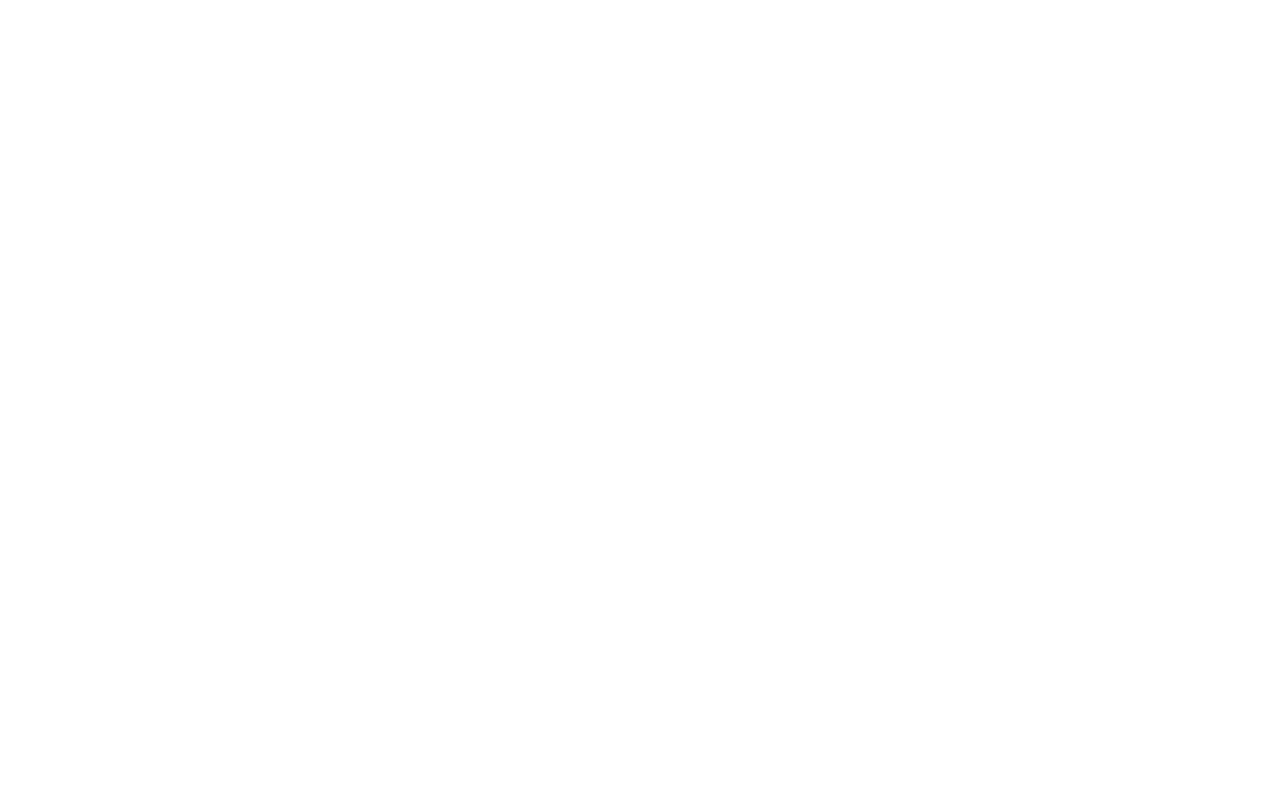
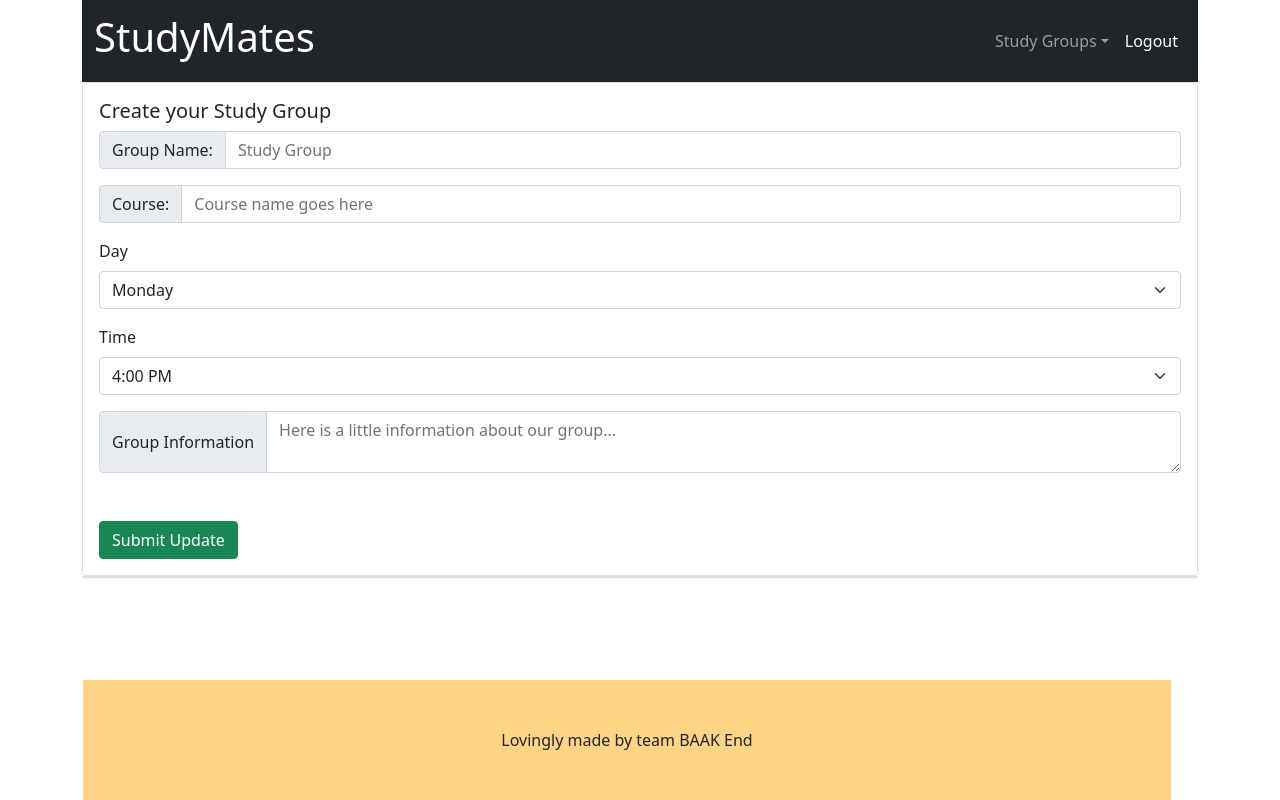
Before and after one commit to bleuLenny/StudyMates, a React (Create React App) app in the folder frontend/: page /update in a window 1280 px wide. Before the commit this address had no page. Built offline with nearby package versions, Linux system fonts and the light colour scheme.

Commit message:
add update page and routing for it

```diff
--- a/frontend/src/Routing.jsx
+++ b/frontend/src/Routing.jsx
@@ -9,6 +9,7 @@ import Dashboard from "./pages/dashboard/Dashboard";
 import Search from "./pages/dashboard/Search";
 import Carousel from "./components/Carousel/Carousel";
 import CreatePage from "./pages/CRUD/CreatePage";
+import UpdatePage from "./pages/CRUD/UpdatePage";
 
 const Routing = () => {
   return (
@@ -26,6 +27,7 @@ const Routing = () => {
             <Route path="/search" element={<Search />} />
             <Route path="/carousel" element={<Carousel />} />
             <Route path="/create" element={<CreatePage/>}/>
+            <Route path="/update" element={<UpdatePage/>}/>
 
           </Routes>
         </div>
--- /dev/null
+++ b/frontend/src/components/CRUD/Update.js
@@ -0,0 +1,83 @@
+import React from "react";
+import {
+  Button,
+  Col,
+  Card,
+  Form,
+  FormControl,
+  InputGroup,
+} from "react-bootstrap";
+import "bootstrap/dist/css/bootstrap.min.css";
+import Header from "../../pages/dashboard/Header";
+import Footer from "../../pages/dashboard/Footer";
+
+const Update = () => {
+  return (
+    <div>
+      <Header />
+      <Card className="creategrid">
+        <Card.Body>
+          <Card.Title>Create your Study Group</Card.Title>
+          <InputGroup className="mb-3">
+            <InputGroup.Text id="basic-addon1">Group Name: </InputGroup.Text>
+            <FormControl
+              placeholder="Study Group"
+              aria-label="groupname"
+              aria-describedby="basic-addon1"
+            />
+          </InputGroup>
+          <InputGroup className="mb-3">
+            <InputGroup.Text id="basic-addon1">Course: </InputGroup.Text>
+            <FormControl
+              placeholder="Course name goes here"
+              aria-label="coursename"
+              aria-describedby="basic-addon1"
+            />
+          </InputGroup>
+          <Form.Group as={Col} controlId="formGridState" className="mb-3">
+            <Form.Label>Day</Form.Label>
+            <Form.Select defaultValue="Choose...">
+              <option>Monday</option>
+              <option>Tuesday</option>
+              <option>Wednesday</option>
+              <option>Thursday</option>
+              <option>Friday</option>
+              <option>Saturday</option>
+              <option>Sunday</option>
+            </Form.Select>
+          </Form.Group>
+          <Form.Group as={Col} controlId="formGridState" className="mb-3">
+            <Form.Label>Time</Form.Label>
+            <Form.Select defaultValue="Choose...">
+              <option>4:00 PM</option>
+              <option>4:30 PM</option>
+              <option>5:00 PM</option>
+              <option>5:30 PM</option>
+              <option>6:00 PM</option>
+              <option>6:30 PM</option>
+              <option>7:00 PM</option>
+              <option>7:30 PM</option>
+              <option>8:00 PM</option>
+              <option>8:30 PM</option>
+              <option>9:00 PM</option>
+              <option>9:30 PM</option>
+              <option>10:00 PM</option>
+              <option>10:30 PM</option>
+              <option>11:00 PM</option>
+              <option>11:30 PM</option>
+              <option>12:00 AM</option>
+            </Form.Select>
+          </Form.Group>
+          <InputGroup className="mb-3">
+            <InputGroup.Text>Group Information</InputGroup.Text>
+            <FormControl placeholder="Here is a little information about our group..." as="textarea" aria-label="With textarea" />
+          </InputGroup>
+          <Button variant="success">Submit Update</Button>
+        </Card.Body>
+      </Card>
+      <Footer />
+    </div>
+  );
+};
+
+export default Update;
--- /dev/null
+++ b/frontend/src/pages/CRUD/UpdatePage.jsx
@@ -0,0 +1,15 @@
+import React from "react";
+import Update from "../../components/CRUD/Update";
+// import PropTypes from 'prop-types';
+
+
+export const UpdatePage = ({ username }) => {
+  return (
+    <div>
+      <Update />
+
+    </div>
+  );
+};
+
+export default UpdatePage;
```
